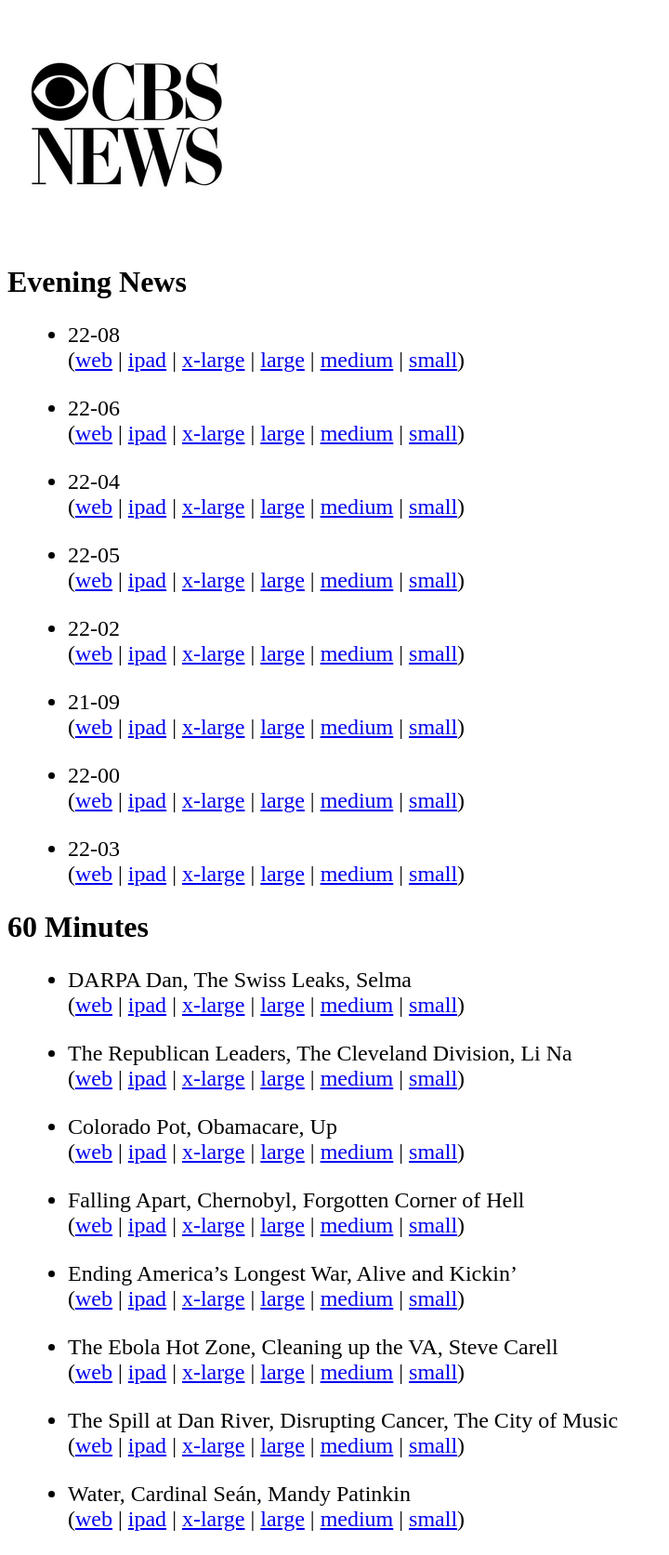
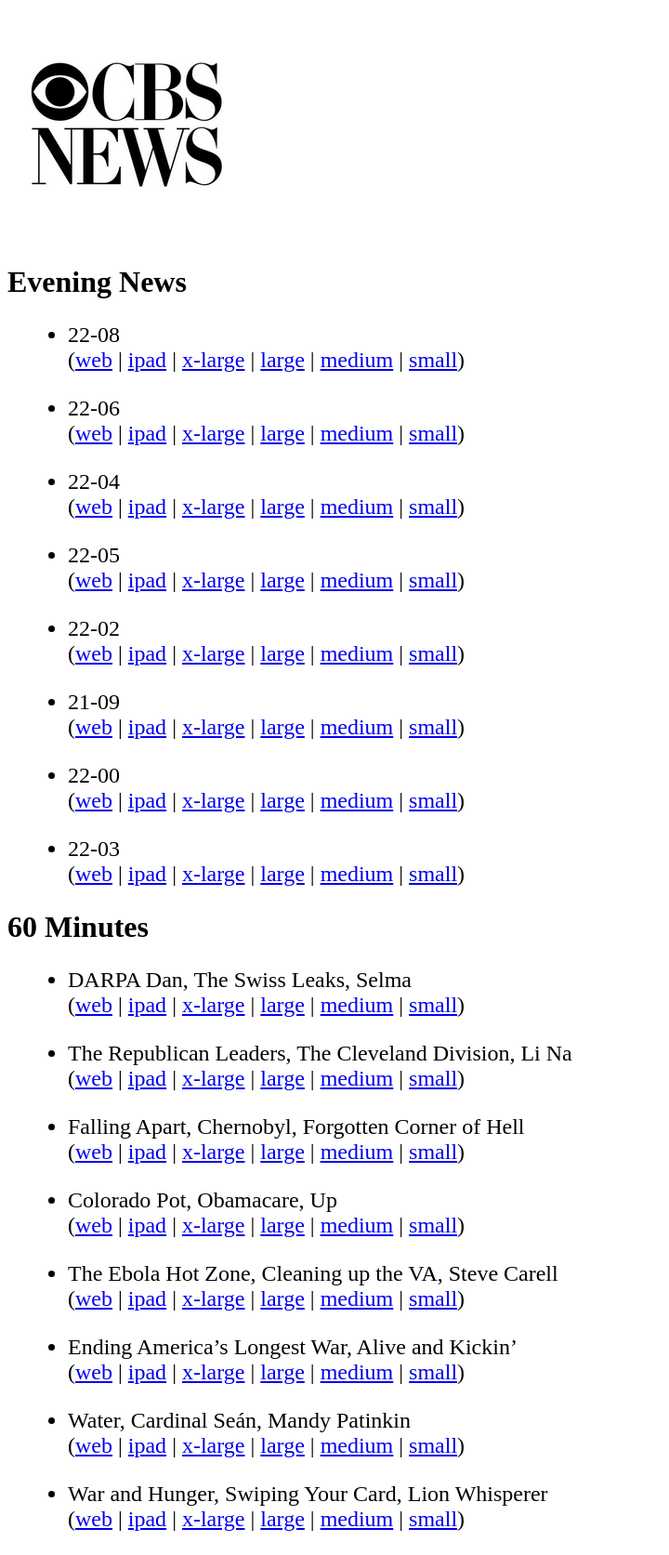
Before and after one commit to jkutner/cbsfeed, a Jekyll site: the page built from index.html, in a window 1280 px wide. Shown: the whole page at 93% size, without its empty margins (0-720 px from the left). Built offline with Jekyll 4.4.1, drawn with Linux system fonts in a browser that asks for light colours; nearby versions of some CDN libraries; some of the changed lines change nothing that is shown.

Commit message:
Updating with latest episdoes

```diff
--- a/_data/sixtymin.yml
+++ b/_data/sixtymin.yml
@@ -17,6 +17,15 @@
     mp4_796: media\/2015\/01\/26\/388990019823\/60_FULL_12515_336293_796.mp4
     mp4_1296: media\/2015\/01\/26\/388990019823\/60_FULL_12515_336293_1296.mp4
   date: The Republican Leaders, The Cleveland Division, Li Na
+- title: Falling Apart, Chernobyl, Forgotten Corner of Hell
+  links:
+    orig: /videos/falling-apart-chernobyl-forgotten-corner-of-hell/
+    ipad: ipad-streaming.cbsnews.com/media/mpx/2015/02/23/402701891941/60_FULL_022215_V2_348998_500/60_FULL_022215_V2_348998_500.m3u8
+    mp4_240: media\/2014\/11\/23\/362313795967\/60_FULL_11232014_312148_240.mp4
+    mp4_740: media\/2014\/11\/23\/362313795967\/60_FULL_11232014_312148_740.mp4
+    mp4_796: media\/2014\/11\/23\/362313795967\/60_FULL_11232014_312148_796.mp4
+    mp4_1296: media\/2014\/11\/23\/362313795967\/60_FULL_11232014_312148_1296.mp4
+  date: Falling Apart, Chernobyl, Forgotten Corner of Hell
 - title: Colorado Pot, Obamacare, Up
   links:
     orig: /videos/colorado-pot-obamacare-up/
@@ -26,15 +35,15 @@
     mp4_796: media\/2015\/01\/11\/382843459550\/60_FULL_011015_329632_796.mp4
     mp4_1296: media\/2015\/01\/11\/382843459550\/60_FULL_011015_329632_1296.mp4
   date: Colorado Pot, Obamacare, Up
-- title: Falling Apart, Chernobyl, Forgotten Corner of Hell
+- title: The Ebola Hot Zone, Cleaning up the VA, Steve Carell
   links:
-    orig: /videos/falling-apart-chernobyl-forgotten-corner-of-hell/
-    ipad: ipad-streaming.cbsnews.com/media/mpx/2015/02/23/402701891941/60_FULL_022215_V2_348998_500/60_FULL_022215_V2_348998_500.m3u8
-    mp4_240: media\/2014\/11\/23\/362313795967\/60_FULL_11232014_312148_240.mp4
-    mp4_740: media\/2014\/11\/23\/362313795967\/60_FULL_11232014_312148_740.mp4
-    mp4_796: media\/2014\/11\/23\/362313795967\/60_FULL_11232014_312148_796.mp4
-    mp4_1296: media\/2014\/11\/23\/362313795967\/60_FULL_11232014_312148_1296.mp4
-  date: Falling Apart, Chernobyl, Forgotten Corner of Hell
+    orig: /videos/the-ebola-hot-zone-cleaning-up-the-va-steve-carell/
+    ipad: ipad-streaming.cbsnews.com/media/mpx/2014/11/10/355843139997/60_FULL_110914_306436_tablet.m3u8
+    mp4_240: media\/2014\/11\/10\/355843139997\/60_FULL_110914_306401_240.mp4
+    mp4_740: media\/2014\/11\/10\/355843139997\/60_FULL_110914_306401_740.mp4
+    mp4_796: media\/2014\/11\/10\/355843139997\/60_FULL_110914_306401_796.mp4
+    mp4_1296: media\/2014\/11\/10\/355843139997\/60_FULL_110914_306401_1296.mp4
+  date: The Ebola Hot Zone, Cleaning up the VA, Steve Carell
 - title: Ending America&rsquo;s Longest War, Alive and Kickin&rsquo;
   links:
     orig: /videos/ending-americas-longest-war-alive-and-kickin/
@@ -44,24 +53,6 @@
     mp4_796: media\/2015\/02\/23\/402701891941\/60_FULL_022215_V2_348988_796.mp4
     mp4_1296: media\/2015\/02\/23\/402701891941\/60_FULL_022215_V2_348988_1296.mp4
   date: Ending America&rsquo;s Longest War, Alive and Kickin&rsquo;
-- title: The Ebola Hot Zone, Cleaning up the VA, Steve Carell
-  links:
-    orig: /videos/the-ebola-hot-zone-cleaning-up-the-va-steve-carell/
-    ipad: ipad-streaming.cbsnews.com/media/mpx/2014/11/10/355843139997/60_FULL_110914_306436_tablet.m3u8
-    mp4_240: media\/2014\/11\/10\/355843139997\/60_FULL_110914_306401_240.mp4
-    mp4_740: media\/2014\/11\/10\/355843139997\/60_FULL_110914_306401_740.mp4
-    mp4_796: media\/2014\/11\/10\/355843139997\/60_FULL_110914_306401_796.mp4
-    mp4_1296: media\/2014\/11\/10\/355843139997\/60_FULL_110914_306401_1296.mp4
-  date: The Ebola Hot Zone, Cleaning up the VA, Steve Carell
-- title: The Spill at Dan River, Disrupting Cancer, The City of Music
-  links:
-    orig: /videos/the-spill-at-dan-river-disrupting-cancer-the-city-of-music/
-    ipad: ipad-streaming.cbsnews.com/media/mpx/2014/12/07/368440899558/60_FULL_120714_317466_500/60_FULL_120714_317466_500.m3u8
-    mp4_240: media\/2014\/12\/07\/368440899558\/60_FULL_120714_317393_240.mp4
-    mp4_740: media\/2014\/12\/07\/368440899558\/60_FULL_120714_317393_740.mp4
-    mp4_796: media\/2014\/12\/07\/368440899558\/60_FULL_120714_317393_796.mp4
-    mp4_1296: media\/2014\/12\/07\/368440899558\/60_FULL_120714_317393_1296.mp4
-  date: The Spill at Dan River, Disrupting Cancer, The City of Music
 - title: Water, Cardinal Se&aacute;n, Mandy Patinkin
   links:
     orig: /videos/water-cardinal-sean-mandy-patinkin/
@@ -71,3 +62,12 @@
     mp4_796: media\/2014\/11\/17\/359532099703\/60_FULL_111614_309524_796.mp4
     mp4_1296: media\/2014\/11\/17\/359532099703\/60_FULL_111614_309524_1296.mp4
   date: Water, Cardinal Se&aacute;n, Mandy Patinkin
+- title: War and Hunger, Swiping Your Card, Lion Whisperer
+  links:
+    orig: /videos/war-and-hunger-swiping-your-card-lion-whisperer/
+    ipad: ipad-streaming.cbsnews.com/media/mpx/2014/11/29/365134915521/60_FULL_113014_314516_tablet.m3u8
+    mp4_240: media\/2014\/11\/29\/365134915521\/60_FULL_113014_314250_240.mp4
+    mp4_740: media\/2014\/11\/29\/365134915521\/60_FULL_113014_314250_740.mp4
+    mp4_796: media\/2014\/11\/29\/365134915521\/60_FULL_113014_314250_796.mp4
+    mp4_1296: media\/2014\/11\/29\/365134915521\/60_FULL_113014_314250_1296.mp4
+  date: War and Hunger, Swiping Your Card, Lion Whisperer
```
